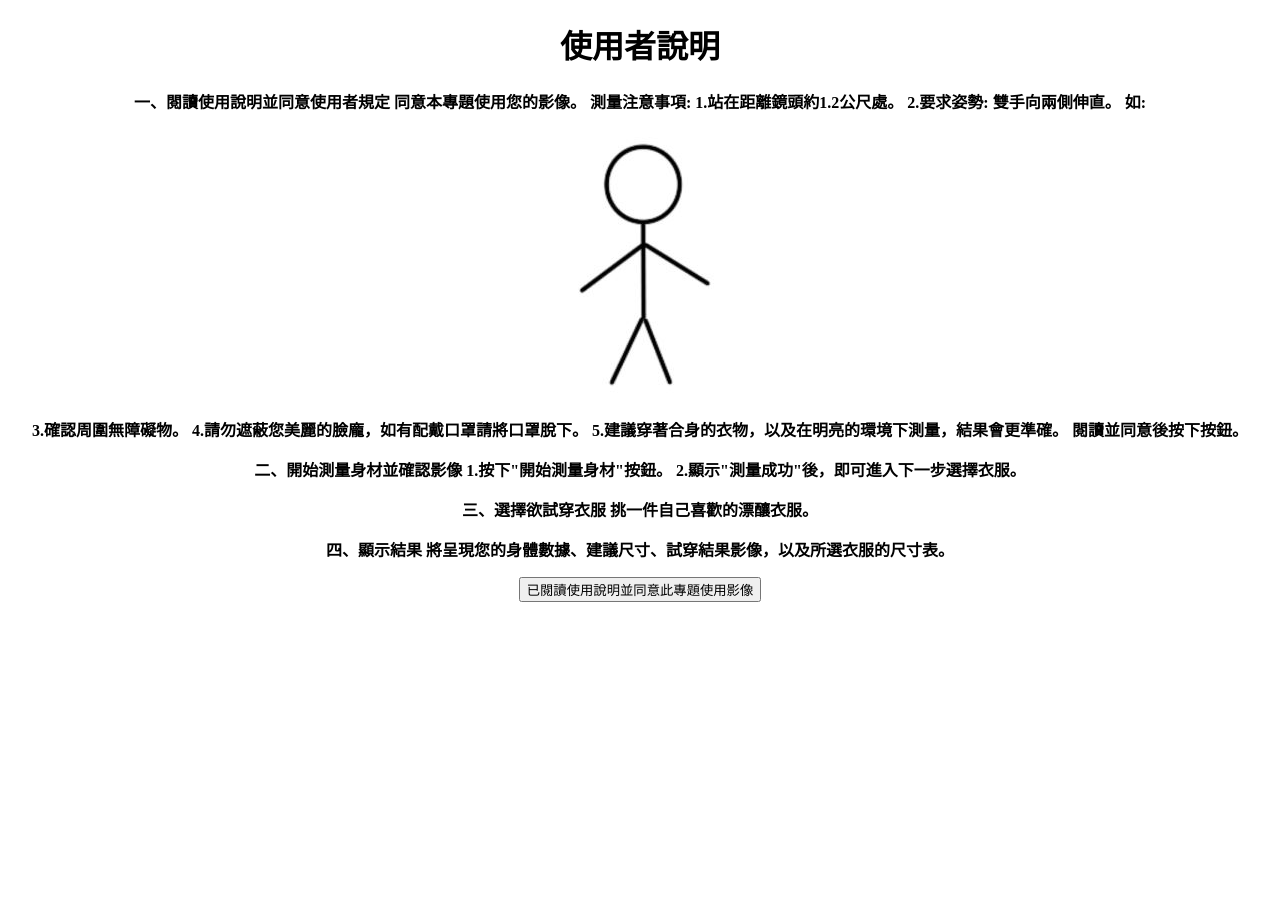
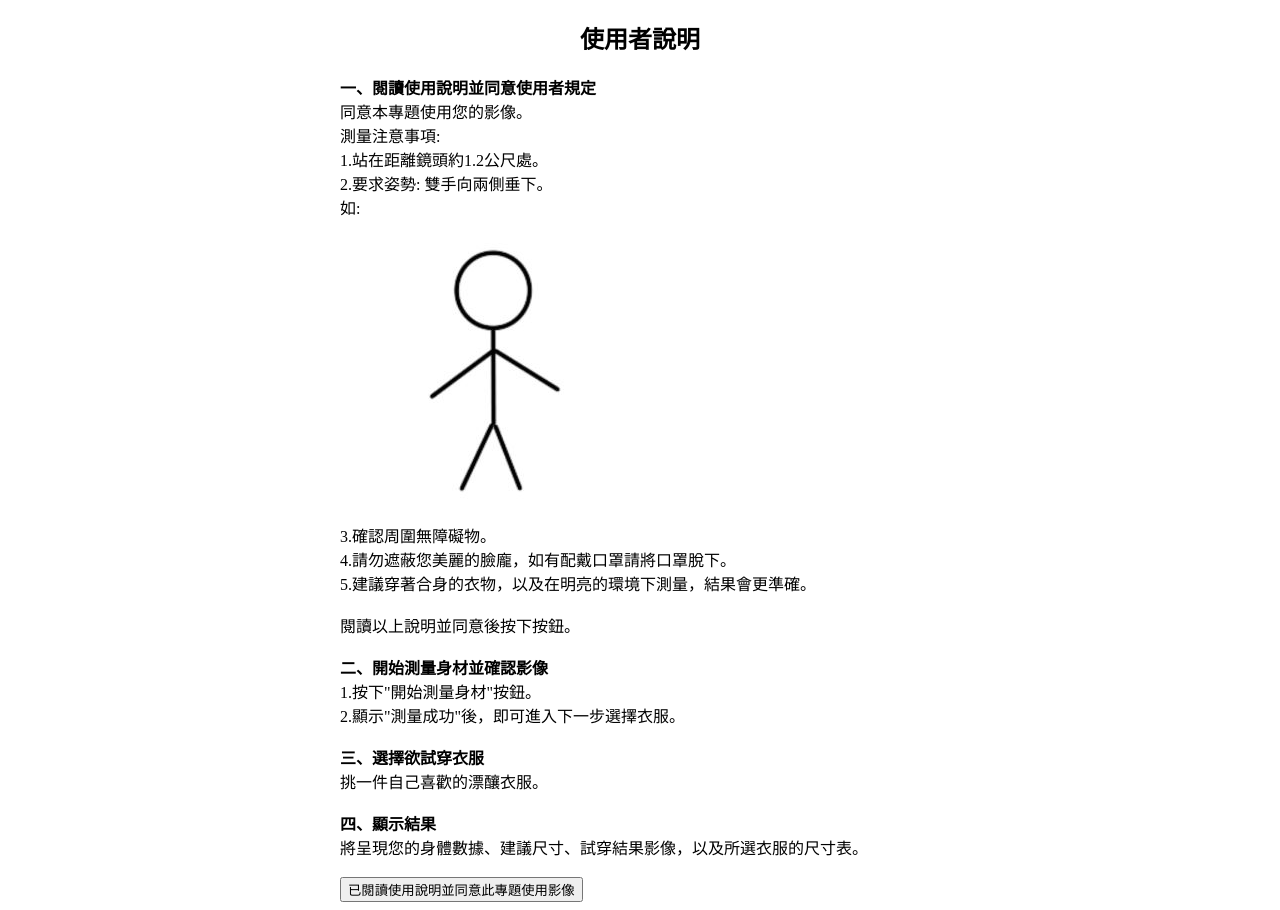
Before and after one commit to marshmallow3210/MetaMirror, a Django app: page /user_manual in a window 1280 px wide. Before the commit the page ends 602 px from the top, so only its background shows below. Run offline with Django 4.2, Linux system fonts and the light colour scheme; parts of the project's set-up code (start-up, migrations or seed data) failed here and were passed over.

Commit message:
Update user_manual.html

```diff
--- a/templates/user_manual.html
+++ b/templates/user_manual.html
@@ -5,39 +5,51 @@
     <meta charset="UTF-8">
     <title>user_manual</title>
 </head>
+<style>
+    .main {
+        align: center;
+    }
+    .wrap {
+        display: inline;
+      }
+    .content{
+        text-align: left;
+        width: 600px;
+        margin-left: 10px auto;
+    }
+</style>
 <body>
     <div align="center">
-        <h1>使用者說明</h1>
-        <p>
-            <strong>一、閱讀使用說明並同意使用者規定<strong>
-            同意本專題使用您的影像。
-            測量注意事項:
-            1.站在距離鏡頭約1.2公尺處。
-            2.要求姿勢: 雙手向兩側伸直。
-            如:
-            <br>
-            <img src="{% static 'app/img/pose_require.jpg'%}" width="300" heigh="300" alt="pose_require">
-            <br>
-            3.確認周圍無障礙物。
-            4.請勿遮蔽您美麗的臉龐，如有配戴口罩請將口罩脫下。
-            5.建議穿著合身的衣物，以及在明亮的環境下測量，結果會更準確。
-
-            閱讀並同意後按下按鈕。
-        <p>
-        <p>
-            <strong>二、開始測量身材並確認影像<strong>
-            1.按下"開始測量身材"按鈕。
-            2.顯示"測量成功"後，即可進入下一步選擇衣服。
-        <p>
-        <p>
-            <strong>三、選擇欲試穿衣服<strong>
-            挑一件自己喜歡的漂釀衣服。
-        <p>
-        <p>
-            <strong>四、顯示結果<strong>
-            將呈現您的身體數據、建議尺寸、試穿結果影像，以及所選衣服的尺寸表。
-        <p>
-        <input type ="button" onclick="javascript:location.href='http://127.0.0.1:8000/user_showLidar'" value="已閱讀使用說明並同意此專題使用影像"></input>
+        <h2>使用者說明</h2>
+        <div align="center">
+            <div class="content">
+                <strong>一、閱讀使用說明並同意使用者規定</strong><br>
+                同意本專題使用您的影像。<br>
+                測量注意事項:<br>
+                1.站在距離鏡頭約1.2公尺處。<br>
+                2.要求姿勢: 雙手向兩側垂下。<br>
+                如:<br>
+                <img src="{% static 'app/img/pose_require.jpg'%}" width="300" heigh="300" alt="pose_require">
+                <br>
+                3.確認周圍無障礙物。<br>
+                4.請勿遮蔽您美麗的臉龐，如有配戴口罩請將口罩脫下。<br>
+                5.建議穿著合身的衣物，以及在明亮的環境下測量，結果會更準確。<br>
+                <br>
+                閱讀以上說明並同意後按下按鈕。<br>
+                <br>
+                <strong>二、開始測量身材並確認影像</strong><br>
+                1.按下"開始測量身材"按鈕。<br>
+                2.顯示"測量成功"後，即可進入下一步選擇衣服。<br>
+                <br>
+                <strong>三、選擇欲試穿衣服</strong><br>
+                挑一件自己喜歡的漂釀衣服。<br>
+                <br>
+                <strong>四、顯示結果</strong><br>
+                將呈現您的身體數據、建議尺寸、試穿結果影像，以及所選衣服的尺寸表。<br>
+                <br>
+                <input type ="button" onclick="javascript:location.href='http://127.0.0.1:8000/user_showLidar'" value="已閱讀使用說明並同意此專題使用影像"></input>
+            </div>
+        </div>
     </div>
 </body>
 </html>
```
